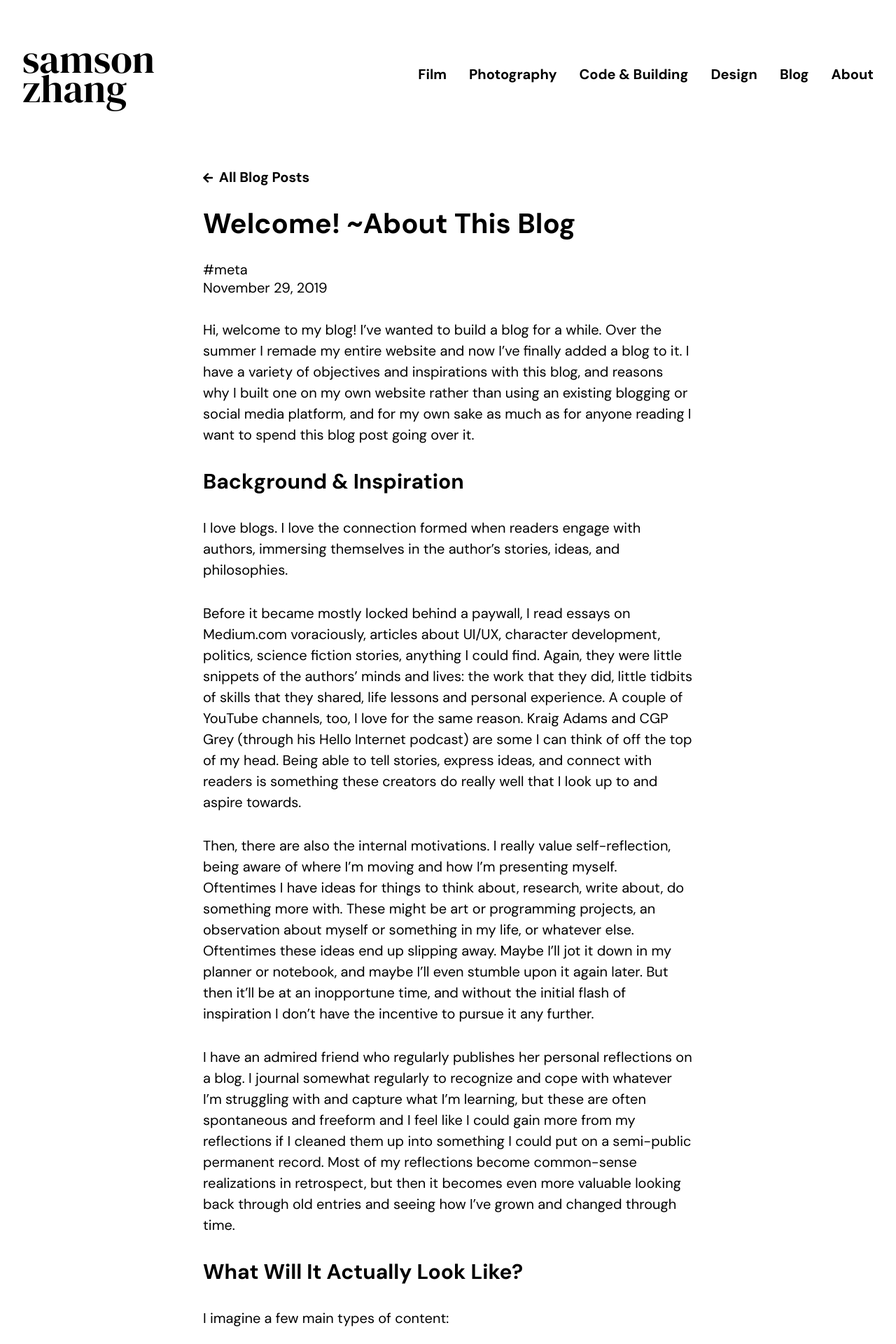
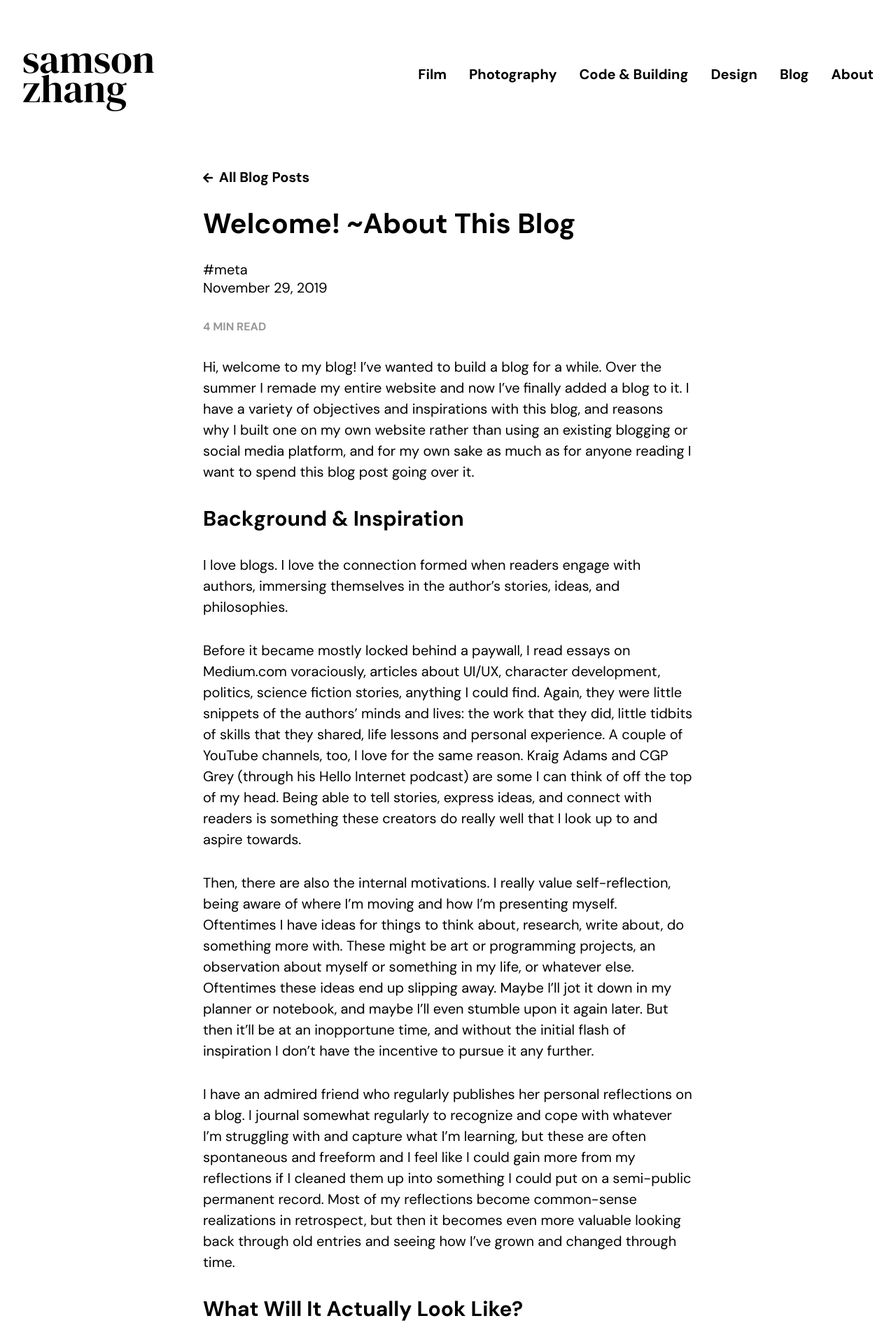
Before and after one commit to wwsalmon/portfolio, a Jekyll site: the page built from _posts/2019-11-29-welcome-about-this-blog.md, in a window 1280 px wide. Shown: the top 1920 px of the page at 70% size. Built offline with Jekyll 4.4.1, drawn with Linux system fonts in a browser that asks for light colours; some web fonts are replaced.

Commit message:
Implement reading time (close #47)

```diff
--- /dev/null
+++ b/_includes/readingtime.html
@@ -0,0 +1,5 @@
+{% if words < 180 %}
+< 1 min read
+{% else %}
+{{ words | divided_by:180 }} min read
+{% endif %}
--- a/_layouts/blog.html
+++ b/_layouts/blog.html
@@ -21,7 +21,7 @@ layout: default
             </a></div>
             <div class='post-bottom'>
                 <div class='post-bottom-left'>
-                    <div class='post-date'><span>{{ post.date | date: "%B %-d, %Y" }}</span></div>
+                    <div class='post-date'><span>{% assign words = post.content | number_of_words %}{{ post.date | date: "%B %-d, %Y" }}</span></div>
                     <div class='post-categories'>
                         {% for tag in post.tags %}
                         {% if tag != cat %}
@@ -30,7 +30,7 @@ layout: default
                         {% endfor %}
                     </div>
                 </div>
-                <div class='post-more'><span><a href='{{ post.url }}'>More ></a></span></div>
+                <div class='post-more'><span><a href='{{ post.url }}'>{% include readingtime.html %} ></a></span></div>
             </div>
         </div>
         {% endfor %}
--- a/_layouts/post.html
+++ b/_layouts/post.html
@@ -6,13 +6,15 @@ layout: default
     <div class='backhome'><a href='{{ site.baseurl }}/blog'><i class="fas fa-arrow-left"></i> All Blog Posts</a></div>
 
     <h1>{{ page.title }}</h1>
-        <div class='categories'>
-            {% for tag in page.tags %}
-            {% include category-include.html %}
-            {% endfor %}
-        </div>
+    <div class='categories'>
+        {% for tag in page.tags %}
+        {% include category-include.html %}
+        {% endfor %}
+    </div>
 
     <div class='date'><span>{{ page.date | date: "%B %-d, %Y" }}</span></div>
 
+    <div class='readingtime'><span>{% assign words = content | number_of_words %}{% include readingtime.html %}</span></div>
+
     {{ content }}
 </div>
--- a/_sass/blog.scss
+++ b/_sass/blog.scss
@@ -108,10 +108,18 @@ $blogmargin: 48px;
 }
 
 .post-container{
-    h1, h2, h3, h4, h5, h6, .categories, .date, .backhome{
+    h1, h2, h3, h4, h5, h6, .categories, .date, .backhome, .readingtime{
         max-width: 700px;
         margin-left: auto;
         margin-right: auto;
+    }
+
+    .readingtime{
+        font-size: 16px;
+        text-transform: uppercase;
+        font-weight: 700;
+        opacity: 0.4;
+        margin-top: 32px;
     }
 
     p, ul, figure, blockquote{
```
